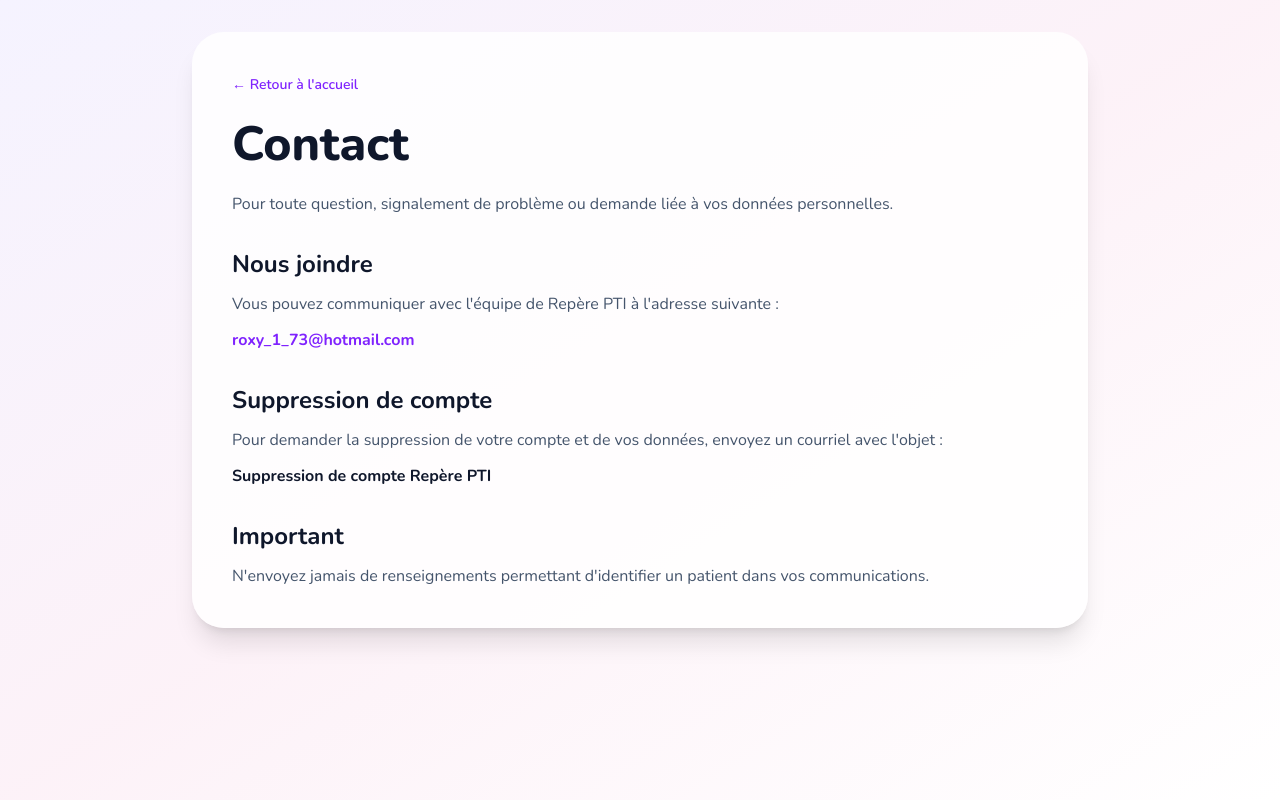
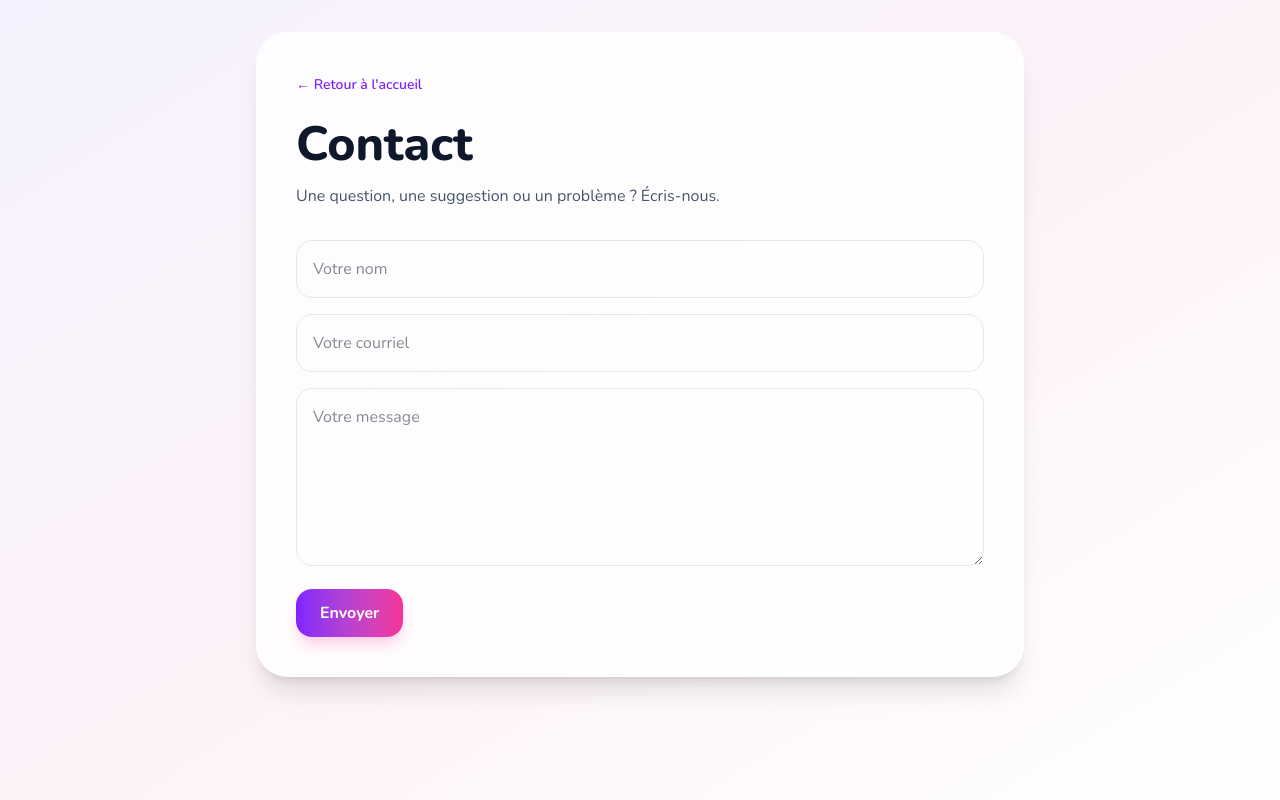
Before and after one commit to RoxanneChamb/repere-pti, a Next.js app: page /contact in a window 1280 px wide. Built offline with nearby package versions, Linux system fonts and the light colour scheme; no server answers.

Commit message:
Ajout formulaire contact

```diff
--- a/app/contact/page.tsx
+++ b/app/contact/page.tsx
@@ -1,54 +1,53 @@
 export default function ContactPage() {
   return (
     <main className="min-h-screen bg-gradient-to-br from-violet-50 via-pink-50 to-white p-8 text-slate-900">
-      <div className="mx-auto max-w-4xl rounded-[32px] bg-white/85 p-10 shadow-xl">
+      <div className="mx-auto max-w-3xl rounded-[32px] bg-white/85 p-10 shadow-xl">
         <a href="/" className="text-sm font-semibold text-violet-600">
           ← Retour à l'accueil
         </a>
 
         <h1 className="mt-6 text-5xl font-extrabold">Contact</h1>
 
-        <p className="mt-6 text-slate-600">
-          Pour toute question, signalement de problème ou demande liée à vos
-          données personnelles.
+        <p className="mt-4 text-slate-600">
+          Une question, une suggestion ou un problème ? Écris-nous.
         </p>
 
-        <div className="mt-8 space-y-8">
-          <section>
-            <h2 className="text-2xl font-bold">Nous joindre</h2>
+        <form
+          action="https://formspree.io/f/mpqeadlq"
+          method="POST"
+          className="mt-8 space-y-4"
+        >
+          <input
+            type="text"
+            name="nom"
+            placeholder="Votre nom"
+            required
+            className="w-full rounded-2xl border border-slate-200 p-4 outline-none focus:border-violet-400 focus:ring-4 focus:ring-violet-100"
+          />
 
-            <p className="mt-3 text-slate-600">
-              Vous pouvez communiquer avec l'équipe de Repère PTI à l'adresse
-              suivante :
-            </p>
+          <input
+            type="email"
+            name="email"
+            placeholder="Votre courriel"
+            required
+            className="w-full rounded-2xl border border-slate-200 p-4 outline-none focus:border-violet-400 focus:ring-4 focus:ring-violet-100"
+          />
 
-            <p className="mt-3 font-bold text-violet-600">
-              roxy_1_73@hotmail.com
-            </p>
-          </section>
+          <textarea
+            name="message"
+            placeholder="Votre message"
+            required
+            rows={6}
+            className="w-full rounded-2xl border border-slate-200 p-4 outline-none focus:border-violet-400 focus:ring-4 focus:ring-violet-100"
+          />
 
-          <section>
-            <h2 className="text-2xl font-bold">Suppression de compte</h2>
-
-            <p className="mt-3 text-slate-600">
-              Pour demander la suppression de votre compte et de vos données,
-              envoyez un courriel avec l'objet :
-            </p>
-
-            <p className="mt-3 font-bold">
-              Suppression de compte Repère PTI
-            </p>
-          </section>
-
-          <section>
-            <h2 className="text-2xl font-bold">Important</h2>
-
-            <p className="mt-3 text-slate-600">
-              N'envoyez jamais de renseignements permettant d'identifier un
-              patient dans vos communications.
-            </p>
-          </section>
-        </div>
+          <button
+            type="submit"
+            className="rounded-2xl bg-gradient-to-r from-violet-600 to-pink-500 px-6 py-3 font-bold text-white shadow-lg shadow-pink-200"
+          >
+            Envoyer
+          </button>
+        </form>
       </div>
     </main>
   );
```
